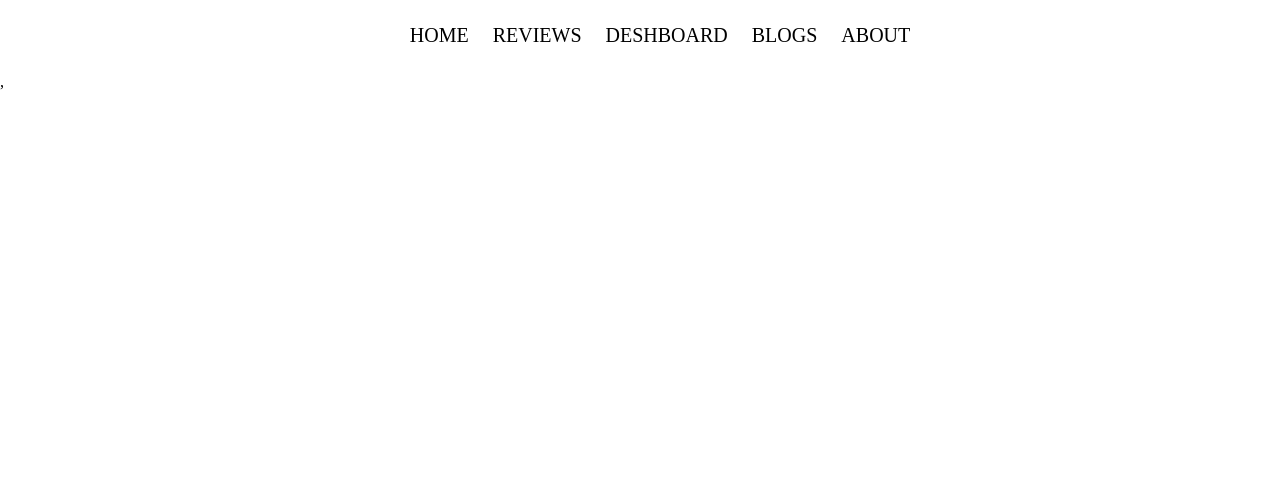
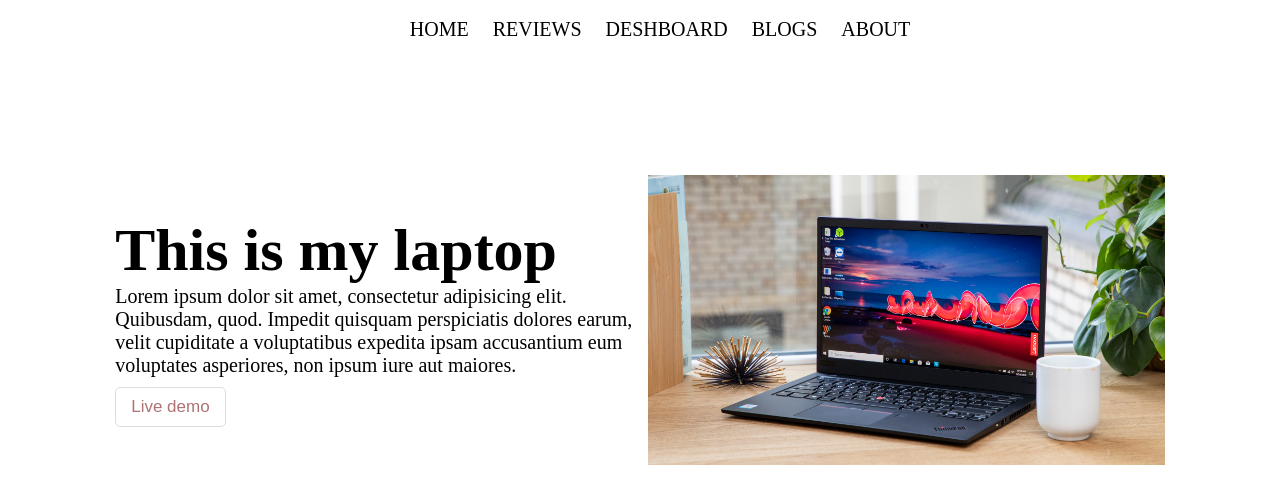
Before and after one commit to Pranto40/super-shop, a React (Create React App) app: page / in a window 1280 px wide. Shown: the top 504 px of the page. Built offline with nearby package versions, Linux system fonts and the light colour scheme.

Commit message:
home section added

```diff
--- a/src/App.css
+++ b/src/App.css
@@ -3,3 +3,7 @@
     padding: 0;
     box-sizing: border-box;
 }
+html {
+    font-size: 62.5%;
+    overflow-x: hidden;
+}
--- a/src/App.js
+++ b/src/App.js
@@ -1,10 +1,12 @@
 import './App.css';
 import Header from './components/Header/Header';
+import Home from './components/Home/Home';
 
 function App() {
   return (
     <div className="App">
       <Header></Header>
+      <Home></Home>
     </div>
   );
 }
--- /dev/null
+++ b/src/components/Home/Home.css
@@ -0,0 +1,41 @@
+.home {
+    padding: 2rem 9%;
+}
+.row {
+    display: flex;
+    align-items: center;
+    flex-wrap: wrap;
+    gap: 1.5rem;
+    height: 60vh;
+}
+.row .content {
+    flex: 1 1 42rem;
+}
+.row .content h1 {
+    font-size: 6rem;
+}
+.row .content p{
+    font-size: 2rem;
+}
+.btn {
+    display: inline-block;
+    padding: 0.9rem 1.5rem;
+    border-radius: 5px;
+    color: #ae7373;
+    background: none;
+    border: 1px solid #ddd;
+    cursor: pointer;
+    margin-top: 1rem;
+    font-size: 1.7rem;
+    transition: 0.5s;
+}
+.btn:hover {
+    background-color: #53ade4;
+    color: #fbffff;
+}
+.row .images {
+    flex: 1 1 42rem;
+}
+.row .images img {
+    width: 100%;
+}
--- /dev/null
+++ b/src/components/Home/Home.js
@@ -0,0 +1,22 @@
+import React from 'react';
+import './Home.css';
+import img from '../images/laptop.jpg'
+
+const Home = () => {
+    return (
+        <div className='home'>
+           <div className="row">
+               <div className="content">
+                   <h1>This is my laptop</h1>
+                   <p>Lorem ipsum dolor sit amet, consectetur adipisicing elit. Quibusdam, quod. Impedit quisquam perspiciatis dolores earum, velit cupiditate a voluptatibus expedita ipsam accusantium eum voluptates asperiores, non ipsum iure aut maiores.</p>
+                   <button className='btn'>Live demo</button>
+               </div>
+               <div className="images">
+                   <img src={img} alt="" />
+               </div>
+           </div>
+        </div>
+    );
+};
+
+export default Home;
```
Also changed, not shown: src/components/images/laptop.jpg (added).
